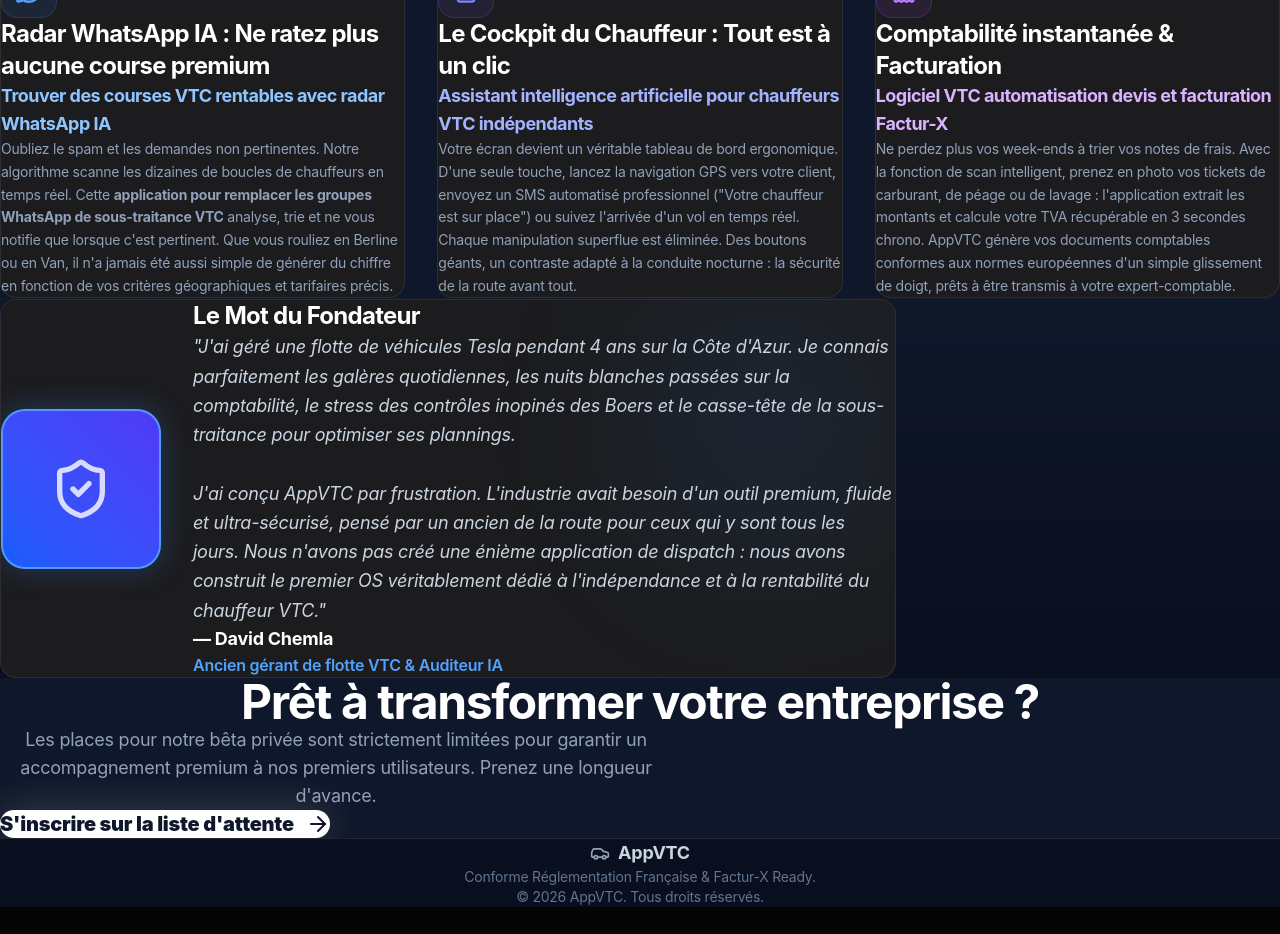
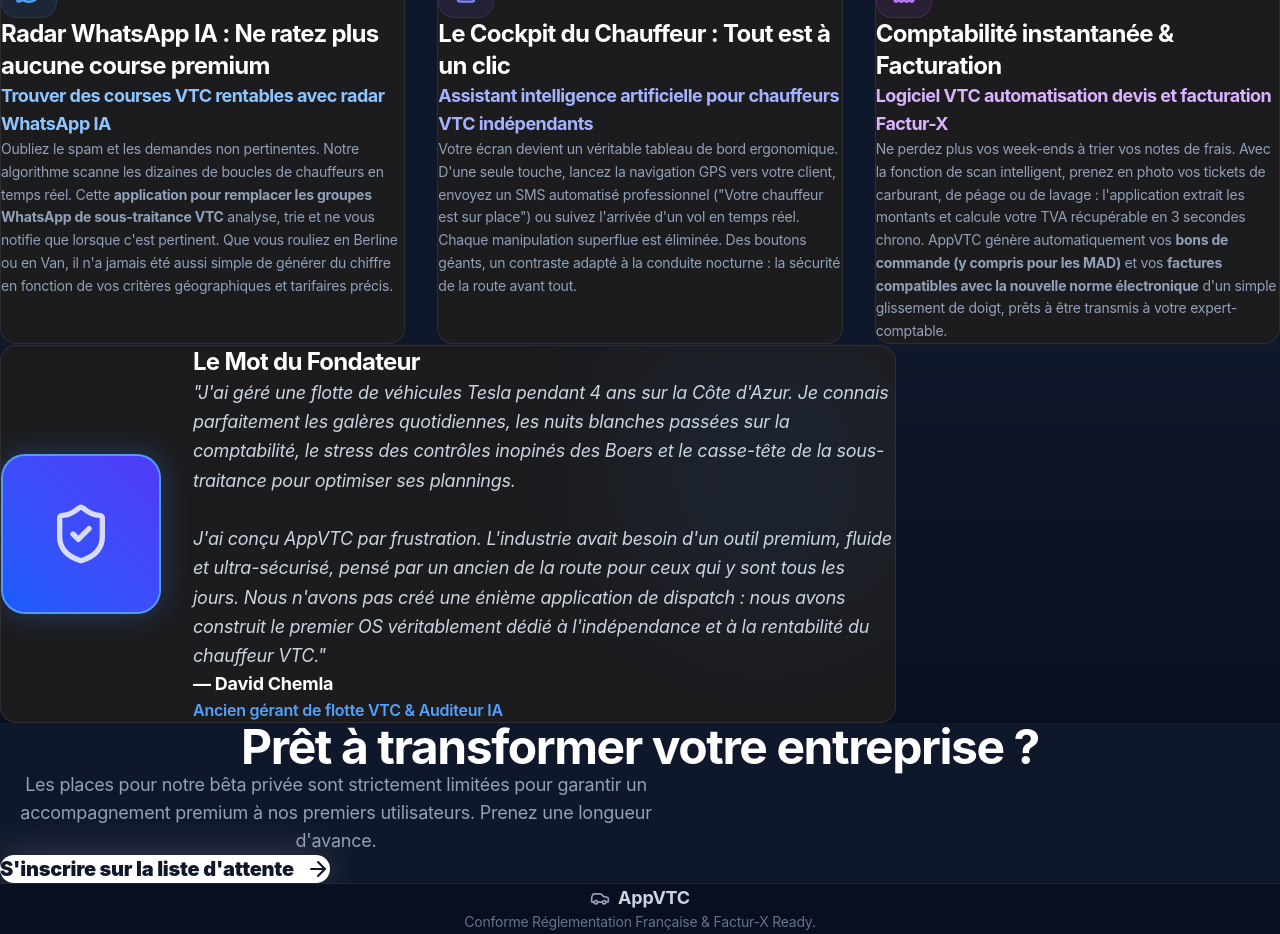
Before and after one commit to 8888vtc-ui/sas-appli-vtc, a React (Vite) app: page /landing in a window 1280 px wide. Shown: the part 840-1774 px from the top of the page. Before the commit the page ends 1747 px from the top, so only its background shows below. Built offline with nearby package versions, Linux system fonts and the light colour scheme; no server answers.

Commit message:
feat(landing): add explicit mention of MAD purchase orders and new invoicing standards

```diff
--- a/src/pages/LandingPage.tsx
+++ b/src/pages/LandingPage.tsx
@@ -107,7 +107,7 @@
                 <h3 className="text-2xl font-black text-white mb-4">Comptabilité instantanée & Facturation</h3>
                 <h4 className="text-lg font-semibold text-purple-300 mb-2">Logiciel VTC automatisation devis et facturation Factur-X</h4>
                 <p className="text-slate-400 leading-relaxed text-sm">
-                  Ne perdez plus vos week-ends à trier vos notes de frais. Avec la fonction de scan intelligent, prenez en photo vos tickets de carburant, de péage ou de lavage : l'application extrait les montants et calcule votre TVA récupérable en 3 secondes chrono. AppVTC génère vos documents comptables conformes aux normes européennes d'un simple glissement de doigt, prêts à être transmis à votre expert-comptable.
+                  Ne perdez plus vos week-ends à trier vos notes de frais. Avec la fonction de scan intelligent, prenez en photo vos tickets de carburant, de péage ou de lavage : l'application extrait les montants et calcule votre TVA récupérable en 3 secondes chrono. AppVTC génère automatiquement vos <strong>bons de commande (y compris pour les MAD)</strong> et vos <strong>factures compatibles avec la nouvelle norme électronique</strong> d'un simple glissement de doigt, prêts à être transmis à votre expert-comptable.
                 </p>
               </article>
             </div>
```
